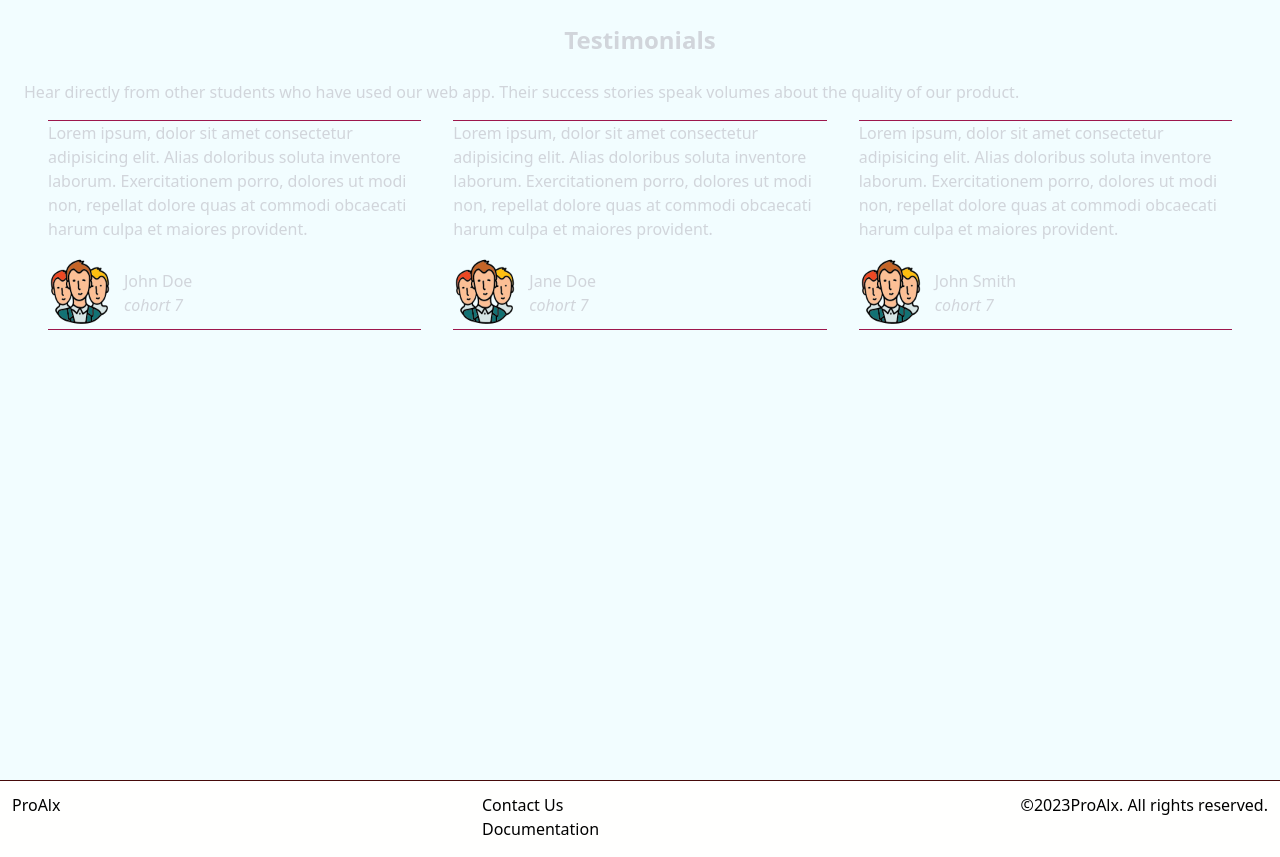
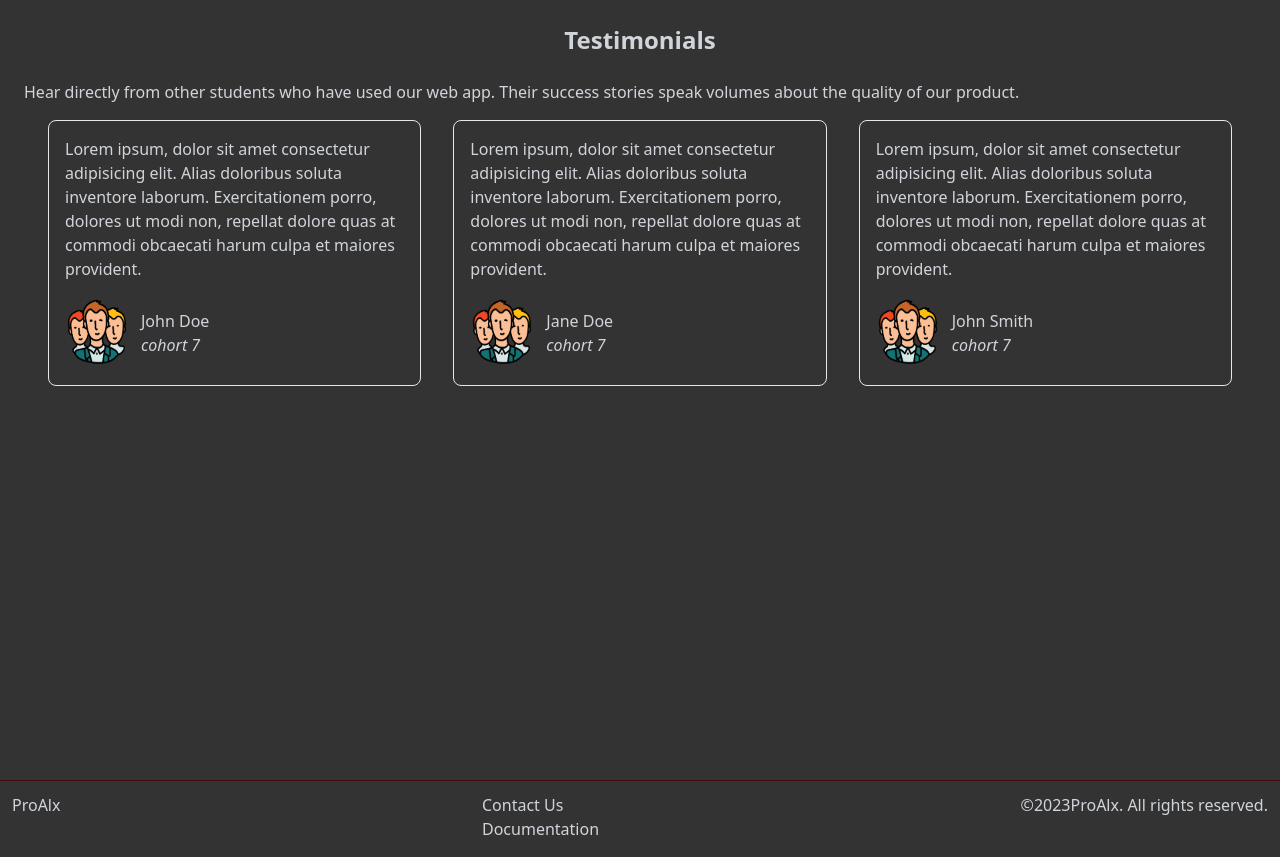
Before and after one commit to codelawani/ProAlx, a React (Vite) app in the folder pro-alx-UI/: page / in a window 1280 px wide. Shown: the part 900-1757 px from the top of the page. Built offline with nearby package versions, Linux system fonts and the light colour scheme; no server answers.

Commit message:
complete error page and temp new design for landing page

```diff
--- a/pro-alx-UI/src/App.jsx
+++ b/pro-alx-UI/src/App.jsx
@@ -5,7 +5,7 @@ import Header from './components/nav/Header';
 import Footer from './components/Footer';
 import { useTheme } from './hooks/customContexts';
 
-function App() {
+function App () {
   const { theme } = useTheme();
   return (
     <div className={`${theme} dark:bg-dark`}>
--- a/pro-alx-UI/src/components/Box.jsx
+++ b/pro-alx-UI/src/components/Box.jsx
@@ -2,7 +2,7 @@ import PropTypes from 'prop-types';
 
 const Box = ({ name, text, img }) => {
   return (
-		<article className='after:content-[""] relative transition-all duration-200  dark:border-y dark:border-y-pink-800'>
+    <article className='after:content-[""] relative transition-all duration-200  dark:border-y border rounded-lg p-4'>
       <p className='pb-4'>{text}</p>
       <div className='flex relative gap-3'>
         <img
@@ -22,7 +22,7 @@ const Box = ({ name, text, img }) => {
 Box.propTypes = {
   name: PropTypes.string,
   text: PropTypes.string,
-	img: PropTypes.string,
+  img: PropTypes.string
 };
 
 export default Box;
--- a/pro-alx-UI/src/components/Footer.jsx
+++ b/pro-alx-UI/src/components/Footer.jsx
@@ -4,7 +4,7 @@ const Footer = () => {
   const date = new Date();
   const currentYear = date.getFullYear();
   return (
-		<footer className='pt-3 bg-gradient-to-bl py-4 text-black px-3 border-t border-red-950 flex justify-between gap-1 md:flex-row flex-col'>
+    <footer className='pt-3 bg-gradient-to-bl py-4 text-black px-3 border-t border-red-950 flex justify-between gap-1 md:flex-row flex-col dark:bg-blur dark:text-gray-300'>
       <h3>ProAlx</h3>
       <ul>
         <li>Contact Us</li>
--- a/pro-alx-UI/src/components/Hero.jsx
+++ b/pro-alx-UI/src/components/Hero.jsx
@@ -28,7 +28,7 @@ const Hero = () => {
           src={img}
           alt='faces of alx'
           className=' md:hidden lg:h-56 rounded-lg'
-					aria-hidden={true}
+          aria-hidden
         />
       </div>
     </section>
--- a/pro-alx-UI/src/components/Main.jsx
+++ b/pro-alx-UI/src/components/Main.jsx
@@ -8,7 +8,7 @@ const Main = () => {
   });
   return (
     <main className='dark:bg-black dark:text-gray-300 relative'>
-			<section className='pt-7 lg:px-6 px-4 md:h-screen bg-[#f2fdff]'>
+      <section className='pt-7 lg:px-6 px-4 md:h-screen bg-[#f2fdff] dark:bg-blur'>
         <h3 className='font-semibold py-4 text-center text-2xl md:pb-6 '>
           Testimonials
         </h3>
--- a/pro-alx-UI/src/components/dashboard/MobileBar.jsx
+++ b/pro-alx-UI/src/components/dashboard/MobileBar.jsx
@@ -39,7 +39,7 @@ const MobileBar = ({ handleClick, showSideBar }) => {
 };
 
 MobileBar.propTypes = {
-	handleClick: PropTypes.func,
+  handleClick: PropTypes.func
 };
 
 export default MobileBar;
--- a/pro-alx-UI/src/components/nav/DeskTopView.jsx
+++ b/pro-alx-UI/src/components/nav/DeskTopView.jsx
@@ -3,7 +3,8 @@ import LoginWithGithub from '../GithubLogin';
 import Theme from '../Theme';
 
 const DeskTopView = () => {
-  const style = 'border border-main w-15 p-1';
+  const style =
+		'border border-main w-15 p-1 hover:bg-main transition-all duration-200 ';
   return (
     <div className='hidden md:flex items-center justify-center'>
       <NavLinks />
--- a/pro-alx-UI/src/pages/error/ErrorPage.jsx
+++ b/pro-alx-UI/src/pages/error/ErrorPage.jsx
@@ -16,7 +16,7 @@ const ErrorPage = () => {
         moved or deleted
       </p>
       <Button
-				value={'Go back'}
+        value='Go back'
         handleClick={() => navigate(-1)}
         style={style}
       />
--- a/pro-alx-UI/tailwind.config.js
+++ b/pro-alx-UI/tailwind.config.js
@@ -5,30 +5,30 @@ export default {
   theme: {
     extend: {
       content: {
-				hero: 'url("../src/assets/person2.png")',
+        hero: 'url("../src/assets/person2.png")'
       },
       colors: {
         dark: '#0f0e17',
         main: '#ff8906',
         body: '#fffffe',
         blur: '#333333',
-				mood: 'rgba(0,0,0,0.9)',
+        mood: 'rgba(0,0,0,0.9)'
       },
       keyframes: {
         loader: {
-					to: { transform: 'rotate(360deg)' },
+          to: { transform: 'rotate(360deg)' }
         },
         navMenu: {
           '0%': { transform: 'scaleY(0)' },
           '50%': { transform: 'scaleY(1.2)' },
-					'100%': { transform: 'scaleY(1)' },
-				},
+          '100%': { transform: 'scaleY(1)' }
+        }
       },
       animation: {
         loader: 'loader 1s linear infinite',
-				nav: 'navMenu 0.5s linear forwards',
+        nav: 'navMenu 0.5s linear forwards'
+      }
+    }
   },
-		},
-	},
-	plugins: [],
+  plugins: []
 };
```
Also changed, not shown: pro-alx-UI/src/components/nav/Header.jsx (indentation only). Lines whose indentation alone changed are shown as unchanged.
